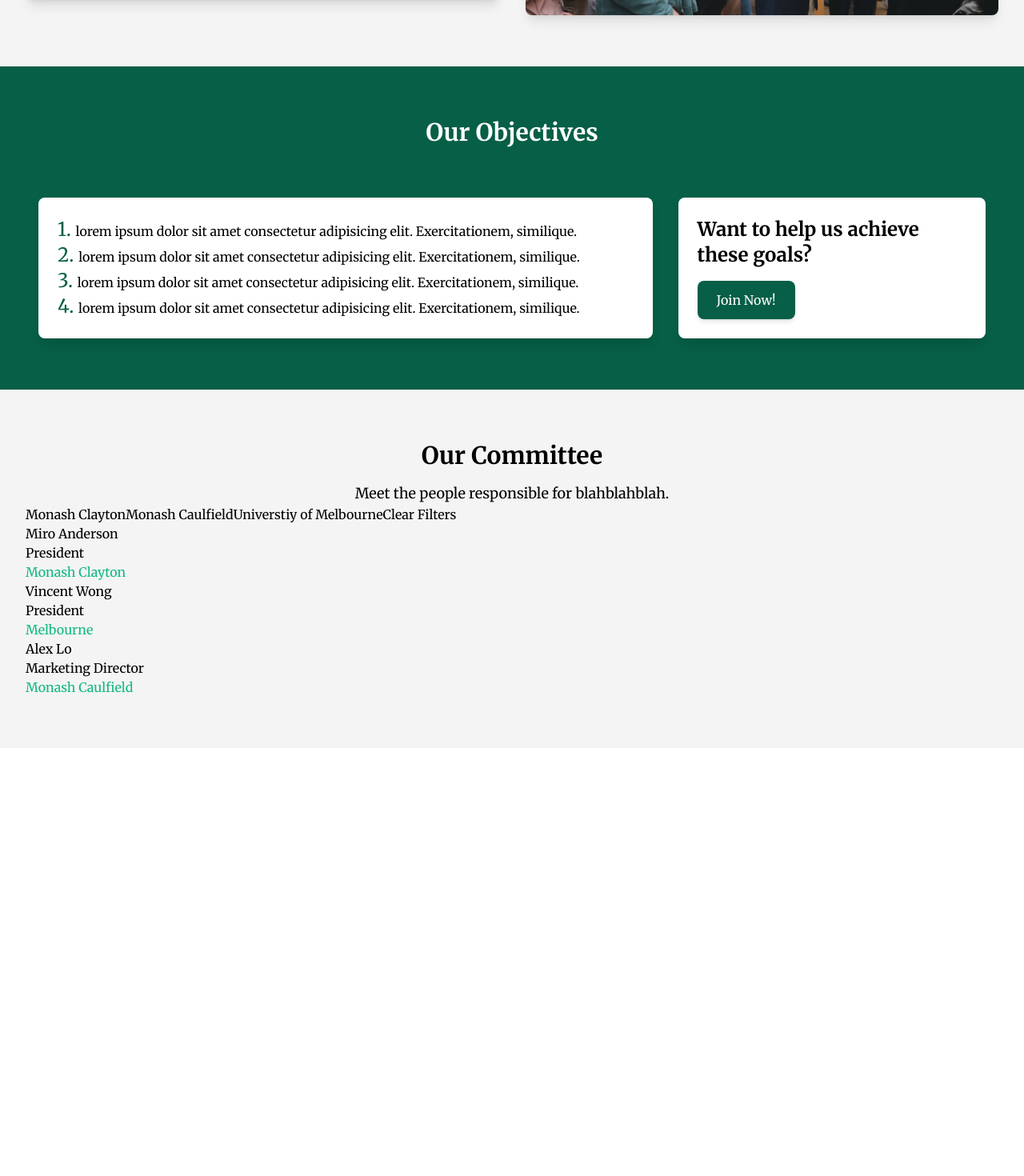
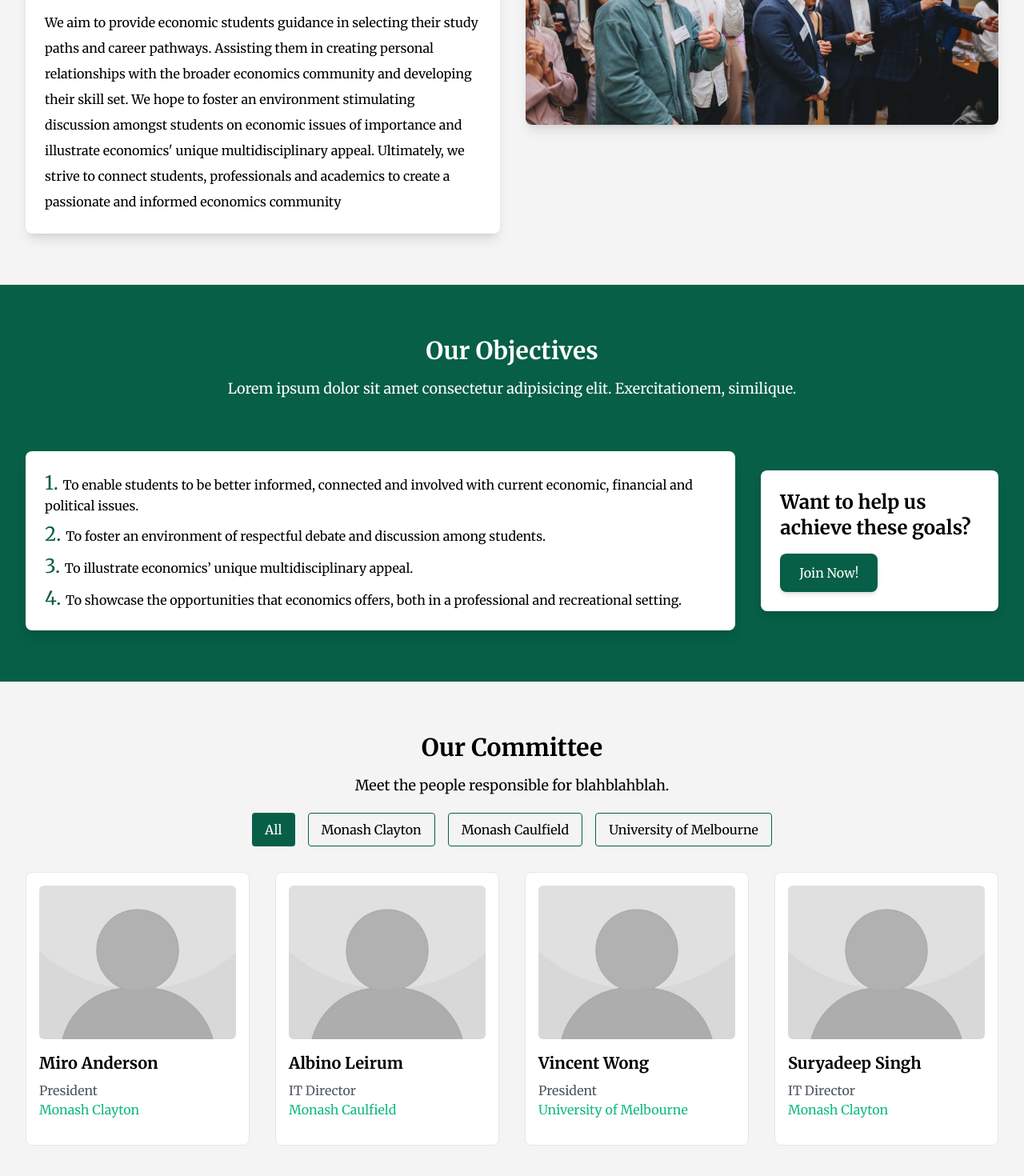
Before and after one commit to emilylkha/ESSA-website, a Next.js app in the folder essa-website/: page /about in a window 1280 px wide. Shown: the part 556-2026 px from the top of the page at 80% size. Before the commit the page ends 1491 px from the top, so only its background shows below. Built offline with nearby package versions, Linux system fonts and the light colour scheme.

Commit message:
added content and styling to about page

```diff
--- a/essa-website/app/about/components/committee/member-list.tsx
+++ b/essa-website/app/about/components/committee/member-list.tsx
@@ -7,17 +7,27 @@ export const memberList: memberType[] = [
         name: "Miro Anderson",
         role: "President",
         campus: "Monash Clayton",
+        picture: "",
     },
     {
         id: 2,
-        name: "Vincent Wong",
-        role: "President",
-        campus: "Melbourne",
+        name: "Albino Leirum",
+        role: "IT Director",
+        campus: "Monash Caulfield",
+        picture: "",
     },
     {
         id: 3,
-        name: "Alex Lo",
-        role: "Marketing Director",
-        campus: "Monash Caulfield",
+        name: "Vincent Wong",
+        role: "President",
+        campus: "University of Melbourne",
+        picture: "",
     },
+    {
+        id: 4,
+        name: "Suryadeep Singh",
+        role: "IT Director",
+        campus: "Monash Clayton",
+        picture: "",
+    }
 ]
--- a/essa-website/app/about/components/committee/member-type.tsx
+++ b/essa-website/app/about/components/committee/member-type.tsx
@@ -3,4 +3,5 @@ export interface memberType {
     name: string;
     role: string;
     campus: string;
+    picture: string;
   }
--- a/essa-website/app/about/components/our-committee-using-filterbuttons.jsx
+++ b/essa-website/app/about/components/our-committee-using-filterbuttons.jsx
@@ -4,8 +4,6 @@ import { memberList } from './committee/member-list';
 import FilterButtons from '@/app/ui/filters/filterbuttons';
 
 const OurCommittee = () => {
-
-    // Example of how to use FilterButtons component
     const [campusFilter, setCampusFilter] = useState('All');
     const filteredMemberList = memberList.filter(member =>
         (campusFilter === 'All' || member.campus === campusFilter)
@@ -16,21 +14,22 @@ const OurCommittee = () => {
         <div className="bg-zinc-100 py-16 px-4 sm:px-6 lg:px-8 mx-auto">
             <div className="max-w-7xl mx-auto text-center">
                 <h2 className="text-3xl font-extrabold text-black">Our Committee</h2>
-                <p className="mt-4 text-lg text-black" >
+                <p className="mt-4 text-lg text-black pb-5">
                     Meet the people responsible for blahblahblah.
                 </p>
             </div>
             <div className="flex justify-center align-center">
                 <FilterButtons selectedOption={campusFilter} onSelectOption={setCampusFilter} options={campuses}/>
             </div>
-            <ul>
+            <ul className="grid grid-cols-1 sm:grid-cols-2 md:grid-cols-3 lg:grid-cols-4 gap-8">
                 {filteredMemberList.map((member => {
-                    const { id, name, role, campus } = member;
+                    const { id, name, role, campus, picture } = member;
                     return <li key={id}>
-                        <div>
-                            <h3>{name}</h3>
-                            <p>{role}</p>
-                            <p className='text-emerald-500'>{campus}</p>
+                        <div className="border bg-white rounded-lg p-4 transition duration-400">
+                            <img src={picture || '/default-image.jpeg'} alt="member_photo" className="w-full h-48 object-cover rounded-md mb-4" />
+                            <h3 className="text-xl font-bold mb-2">{name}</h3>
+                            <p className="text-gray-600">{role}</p>
+                            <p className="text-emerald-500 mb-4">{campus}</p>
                         </div>
                     </li>
                 }))}
--- a/essa-website/app/about/components/our-committee.jsx
+++ /dev/null
@@ -1,52 +0,0 @@
-"use client";
-import React, { useState } from 'react';
-import { memberList } from './committee/member-list';
-
-const OurCommittee = () => {
-    const [filteredMemberList, setFilteredMemberList] = useState(memberList);
-
-    const filterByCampus = (campus) => {
-        setFilteredMemberList(
-            memberList.filter(member=>{
-                return member.campus === campus;
-            })
-        )
-    }
-
-    const campuses = Array.from(new Set(memberList.map(member=>member.campus)));
-
-    const clearAllFilters = () => {
-        setFilteredMemberList(memberList);
-    }
-
-    return (
-        <div className="bg-zinc-100 py-16 px-4 sm:px-6 lg:px-8 mx-auto">
-            <div className="max-w-7xl mx-auto text-center">
-                <h2 className="text-3xl font-extrabold text-black">Our Committee</h2>
-                <p className="mt-4 text-lg text-black" >
-                    Meet the people responsible for blahblahblah.
-                </p>
-            </div>
-            <div>
-                <button onClick={() => filterByCampus('Monash Clayton')}>Monash Clayton</button>
-                <button onClick={() => filterByCampus('Monash Caulfield')}>Monash Caulfield</button>
-                <button onClick={() => filterByCampus('Melbourne')}>Universtiy of Melbourne</button>
-                <button onClick={() => clearAllFilters()}>Clear Filters</button>
-            </div>
-            <ul>
-                {filteredMemberList.map((member => {
-                    const { id, name, role, campus } = member;
-                    return <li key={id}>
-                        <div>
-                            <h3>{name}</h3>
-                            <p>{role}</p>
-                            <p className='text-emerald-500'>{campus}</p>
-                        </div>
-                    </li>
-                }))}
-            </ul>
-        </div>
-    )
-}
-
-export default OurCommittee
--- a/essa-website/app/about/components/our-objectives.jsx
+++ b/essa-website/app/about/components/our-objectives.jsx
@@ -1,26 +1,33 @@
 import React from 'react'
 
 const objectives = [
-    'lorem ipsum dolor sit amet consectetur adipisicing elit. Exercitationem, similique.',
-    'lorem ipsum dolor sit amet consectetur adipisicing elit. Exercitationem, similique.',
-    'lorem ipsum dolor sit amet consectetur adipisicing elit. Exercitationem, similique.',
-    'lorem ipsum dolor sit amet consectetur adipisicing elit. Exercitationem, similique.',
+    'To enable students to be better informed, connected and involved with current economic, financial and political issues.',
+    'To foster an environment of respectful debate and discussion among students.',
+    'To illustrate economics’ unique multidisciplinary appeal.',
+    'To showcase the opportunities that economics offers, both in a professional and recreational setting.',
 ]
 
 const OurObjectives = () => {
     return (
-        <div className="bg-emerald-800 py-16 px-4 sm:px-6 lg:px-8">
-            <div className='max-w-4xl mx-auto px-4 text-center'>
-                <h2 className='text-3xl font-extrabold text-white mb-8'>Our Objectives</h2>
-            </div>
-            <div className='mt-16 flex flex-col lg:flex-row items-center justify-center px-4 md:space-y-0 md:space-x-8'>
-                <div className='lg:w-2/3 p-6 bg-white shadow-lg rounded-lg'>
+        <div className="bg-emerald-800 py-16 px-4 sm:px-6 lg:px-8 mx-auto">
+          <div className="max-w-7xl mx-auto text-center">
+            <h2 className="text-3xl font-extrabold text-white">Our Objectives</h2>
+            <p className="mt-4 text-lg text-white" >
+              Lorem ipsum dolor sit amet consectetur adipisicing elit. Exercitationem, similique.
+            </p>
+          </div>
+          <div className="mt-16 flex flex-col lg:flex-row items-center justify-center mx-auto">
+            <div className="lg:w-3/4 p-6 bg-white shadow-lg rounded-lg mx-auto">
+                <div>
                     {objectives.map((objective, index) => (
-                        <p key={index}><span className='text-emerald-800 text-2xl'>{index+1}.     </span>{objective}</p>
+                        <p key={index} className={`mt-${index > 0 ? '2' : '0'}`}>
+                            <span className='text-emerald-800 text-2xl'>{index+1}.     </span>{objective}
+                        </p>
                     ))}
                 </div>
-                <div className='lg:w-1/3 p-6 bg-white shadow-lg rounded-lg'>
-                    <h2 className='text-2xl font-bold text-black'>Want to help us achieve these goals?</h2>
+            </div>
+                <div className="bg-white p-6 shadow-lg rounded-lg mx-auto lg:w-1/4 mt-8 lg:mt-0 lg:ml-8">
+                    <h2 className='text-black font-extrabold text-2xl'>Want to help us achieve these goals?</h2>
                     <button className='mt-4 px-6 py-3 bg-emerald-800 text-white rounded-lg shadow-md hover:bg-emerald-900 focus:outline-none'>Join Now!</button>
                 </div>
             </div>
--- a/essa-website/app/about/components/our-story.jsx
+++ b/essa-website/app/about/components/our-story.jsx
@@ -14,12 +14,12 @@ const OurStory = () => {
               <h3 className="text-2xl font-bold text-black">
                 The <span className="text-emerald-800">ESSA</span> Story.
               </h3>
-              <p className="mt-4 text-black">
-                Lorem ipsum dolor sit amet consectetur adipisicing elit. Alias distinctio numquam iure, explicabo architecto a aliquam enim blanditiis laborum delectus reprehenderit, debitis cum, doloremque adipisci ducimus porro dicta eos officia!
+              <p className="mt-4 text-black leading-8">
+                The Economics Student Society of Australia was founded in 2012 at the University of Melbourne. Starting as a group of friends with a mutual love for economics, ESSA has now become the largest economics society of its kind in Australia, spanning across both the University of Melbourne and Monash University. We strive to connect students, professionals and academics to create a passionate and informed economics community.
               </p>
-              <p className="mt-4 text-black">
-                Lorem ipsum dolor sit amet consectetur adipisicing elit. Nobis dolor magnam necessitatibus obcaecati dolores alias est sapiente rerum, ut quam!
-              </p>
+              <p className="mt-4 text-black leading-8">
+                We aim to provide economic students guidance in selecting their study paths and career pathways. Assisting them in creating personal relationships with the broader economics community and developing their skill set. We hope to foster an environment stimulating discussion amongst students on economic issues of importance and illustrate economics' unique multidisciplinary appeal. Ultimately, we strive to connect students, professionals and academics to create a passionate and informed economics community
+                </p>
             </div>
                 <div className="lg:w-1/2 mt-8 lg:mt-0 lg:ml-8">
                     <img className="rounded-lg shadow-lg" src="/about-us-photo.png" alt="about-us-photo" />
--- a/essa-website/app/about/page.tsx
+++ b/essa-website/app/about/page.tsx
@@ -1,7 +1,7 @@
 import React from "react";
 import OurStory from "../about/components/our-story";
-import OurObjectives from "../about/components/our-objectives";
-import OurCommittee from "../about/components/our-committee";
+import OurObjectives from "./components/our-objectives";
+import OurCommittee from "../about/components/our-committee-using-filterbuttons";
 
 export default function About() {
     return (
```
Also changed, not shown: essa-website/public/default-image.jpeg (added).
